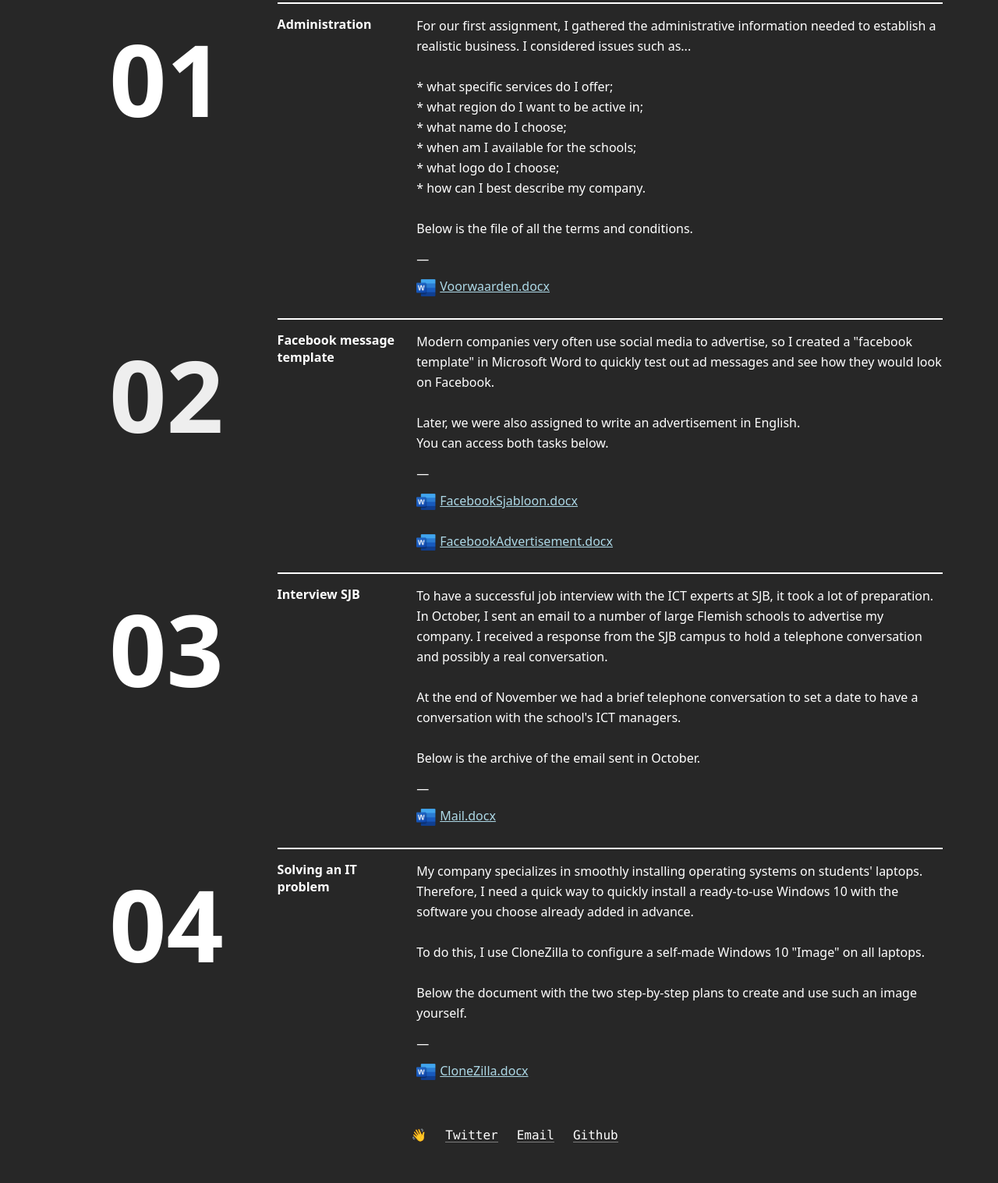
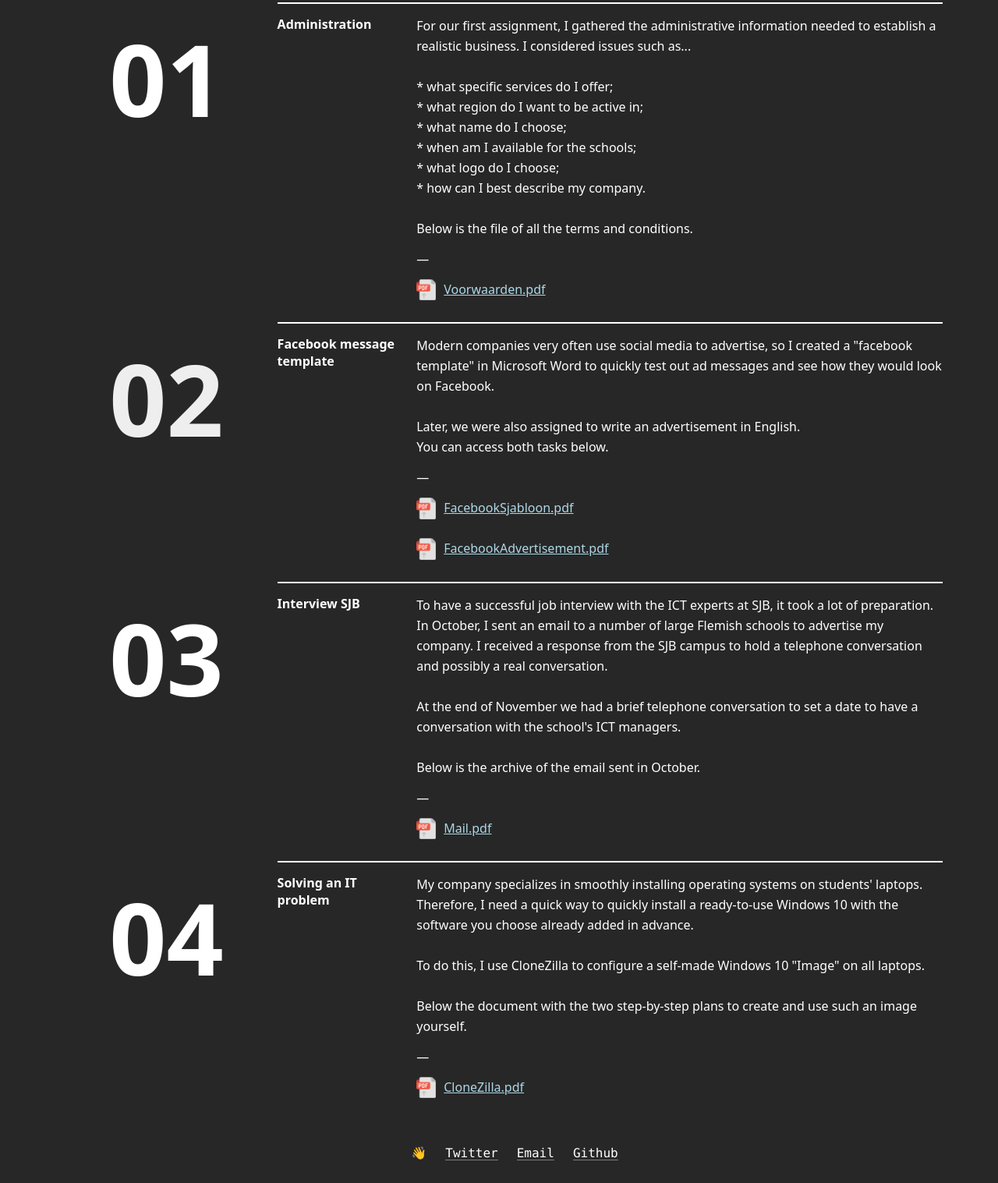
Before and after one commit to Dok4440/Website-GIP, a plain HTML site: page en/assignments.html in a window 1280 px wide. Shown: the part 563-2080 px from the top of the page at 78% size. Drawn offline with Linux system fonts and the light colour scheme.

Commit message:
pfd update

```diff
--- a/en/assignments.html
+++ b/en/assignments.html
@@ -74,10 +74,10 @@
 						</p>
 						<p>—</p>
 						<p class="naast-elkaar">
-							<img src="../img/msWordIcon.png" width="25px">
+							<img src="../img/pdfIcon.png" width="25px">
 						</p>
 						<p class="naast-elkaar" id="naast-link">
-							<a class="info-link" href="https://docdro.id/AmAHssM" target="_blank">Voorwaarden.docx</a>
+							<a class="info-link" href="../files/DeBieWillem_Voorwaarden.pdf" target="_blank">Voorwaarden.pdf</a>
 						</p>
 					</div>
 				</div>
@@ -100,17 +100,17 @@
 						</p>
 						<p>—</p>
 						<p class="naast-elkaar">
-							<img src="../img/msWordIcon.png" width="25px">
+							<img src="../img/pdfIcon.png" width="25px">
 						</p>
 						<p class="naast-elkaar" id="naast-link">
-							<a class="info-link" href="https://github.com/Dok4440/Website-GIP/tree/master/img/dotx" target="_blank">FacebookSjabloon.docx</a>
+							<a class="info-link" href="https://github.com/Dok4440/Website-GIP/tree/master/img/dotx" target="_blank">FacebookSjabloon.pdf</a>
 						</p>
 						<br><br>
 						<p class="naast-elkaar">
-							<img src="../img/msWordIcon.png" width="25px">
+							<img src="../img/pdfIcon.png" width="25px">
 						</p>
 						<p class="naast-elkaar" id="naast-link">
-							<a class="info-link" href="https://docdro.id/kWyhYNP" target="_blank">FacebookAdvertisement.docx</a>
+							<a class="info-link" href="../files/DeBieWillem_FacebookAdvertisement.pdf" target="_blank">FacebookAdvertisement.pdf</a>
 						</p>
 					</div>
 				</div>
@@ -134,10 +134,10 @@
 						</p>
 						<p>—</p>
 						<p class="naast-elkaar">
-							<img src="../img/msWordIcon.png" width="25px">
+							<img src="../img/pdfIcon.png" width="25px">
 						</p>
 						<p class="naast-elkaar" id="naast-link">
-							<a class="info-link" href="https://docdro.id/fDUIXwa" target="_blank">Mail.docx</a>
+							<a class="info-link" href="../files/DeBieWillem_Mail.pdf" target="_blank">Mail.pdf</a>
 						</p>
 					</div>
 				</div>
@@ -159,10 +159,10 @@
 						</p>
 						<p>—</p>
 						<p class="naast-elkaar">
-							<img src="../img/msWordIcon.png" width="25px">
+							<img src="../img/pdfIcon.png" width="25px">
 						</p>
 						<p class="naast-elkaar" id="naast-link">
-							<a class="info-link" href="https://docdro.id/YvIHo34" target="_blank">CloneZilla.docx</a>
+							<a class="info-link" href="../files/DeBieWillem_ITProbleemOplossen.pdf" target="_blank">CloneZilla.pdf</a>
 						</p>
 					</div>
 				</div>
```
Also changed, not shown: nl/opdrachten.html (+10 -10 lines), css/.css, img/msWordIcon.png (deleted), img/pdfIcon.png (added), 12 other files.
